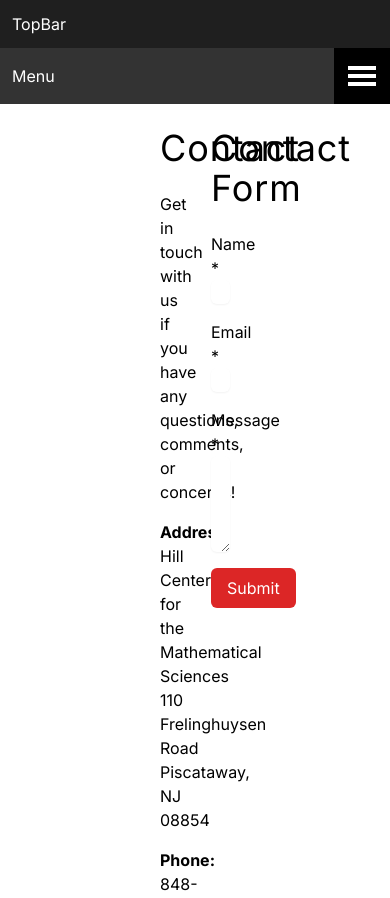
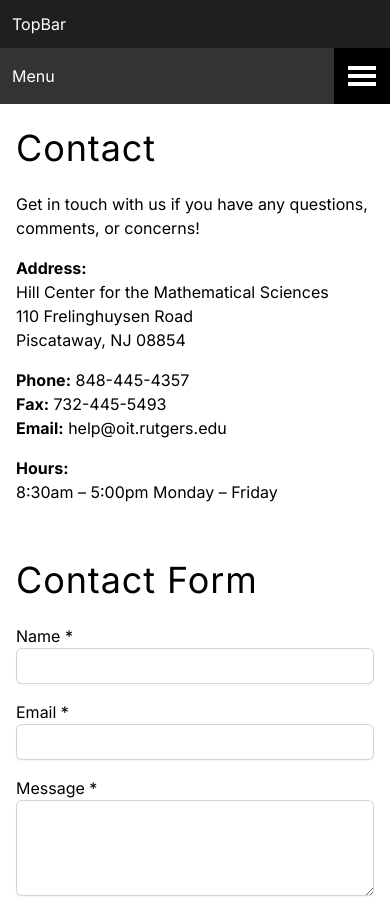
Before and after one commit to balaji-sivasakthi/professor-blog, a Next.js app in the folder front-end/: page /contact in a window 390 px wide. Shown: the top 898 px of the page. Built offline with nearby package versions, Linux system fonts and the light colour scheme.

Commit message:
fix: comment, input field size, responsive issues fix

```diff
--- a/front-end/src/app/contact/page.tsx
+++ b/front-end/src/app/contact/page.tsx
@@ -1,18 +1,16 @@
 import React from "react";
 
+function Contact() {
+  return (
+    <div className="mx-auto px-4 md:px-8 lg:px-12 xl:px-20 2xl:px-40">
+      <div className="grid grid-cols-1 md:grid-cols-2 gap-8 ">
 
-function Contact() {
-
-  return (
-    <div className="container mx-auto px-40 ">
-    <div className="grid grid-cols-2 gap-8 ">
-      {/* First Column: Contact Information */}
         <div>
           <h2 className="text-4xl my-6 tracking-wide">Contact</h2>
           <p className="pb-4">
             Get in touch with us if you have any questions, comments, or concerns!
           </p>
-        <p className="pb-4 "><strong>Address:</strong><br />
+          <p className="pb-4"><strong>Address:</strong><br />
             Hill Center for the Mathematical Sciences<br />
             110 Frelinghuysen Road<br />
             Piscataway, NJ 08854
@@ -20,33 +18,31 @@ function Contact() {
           <p><strong>Phone:</strong> 848-445-4357<br />
             <strong>Fax:</strong> 732-445-5493<br />
             <strong>Email:</strong> help@oit.rutgers.edu<br />
-        <p className="pt-4"><strong >Hours:</strong><br/> 8:30am – 5:00pm Monday – Friday
+            <p className="pt-4"><strong>Hours:</strong><br /> 8:30am – 5:00pm Monday – Friday
             </p></p>
         </div>
 
-      {/* Second Column: Contact Form */}
+
         <div>
           <h2 className="text-4xl my-6 tracking-wide">Contact Form</h2>
           <form>
             <div className="mb-4">
               <label htmlFor="name">Name *</label>
-            <input type="text" id="name" name="name" required className="block w-full border-gray-300 rounded-md shadow-sm focus:border-blue-300 focus:ring focus:ring-blue-200 focus:ring-opacity-50" />
+              <input type="text" id="name" name="name" required className="block w-full   border-0 py-1.5 pl-7 pr-20 ring-1 ring-inset ring-gray-300 rounded-md shadow-sm focus:border-blue-300 focus:ring focus:ring-blue-200 focus:ring-opacity-50" />
             </div>
             <div className="mb-4">
               <label htmlFor="email">Email *</label>
-            <input type="email" id="email" name="email" required className="block w-full border-gray-300 rounded-md shadow-sm focus:border-blue-300 focus:ring focus:ring-blue-200 focus:ring-opacity-50" />
+              <input type="email" id="email" name="email" required className="block w-full  border-0 py-1.5 pl-7 pr-20 ring-1 ring-inset ring-gray-300 rounded-md shadow-sm focus:border-blue-300 focus:ring focus:ring-blue-200 focus:ring-opacity-50" />
             </div>
             <div className="mb-4">
               <label htmlFor="message">Message *</label>
-            <textarea id="message" name="message" rows="4" required className="block w-full border-gray-300 rounded-md shadow-sm focus:border-blue-300 focus:ring focus:ring-blue-200 focus:ring-opacity-50"></textarea>
+              <textarea id="message" name="message" rows="4" required className="block w-full ring-1 ring-inset ring-gray-300 rounded-md shadow-sm focus:border-blue-300 focus:ring focus:ring-blue-200 focus:ring-opacity-50"></textarea>
             </div>
-          <button type="submit" className="bg-red-600  text-white px-4 py-2 rounded-md hover:bg-white hover:text-black hover:border border-black">Submit</button>
+            <button type="submit" className="bg-red-600 text-white px-4 py-2 rounded-md hover:bg-white hover:text-black hover:border border-black">Submit</button>
           </form>
         </div>
       </div>
     </div>
-
-
   );
 }
 
```
Lines whose indentation alone changed are shown as unchanged.
